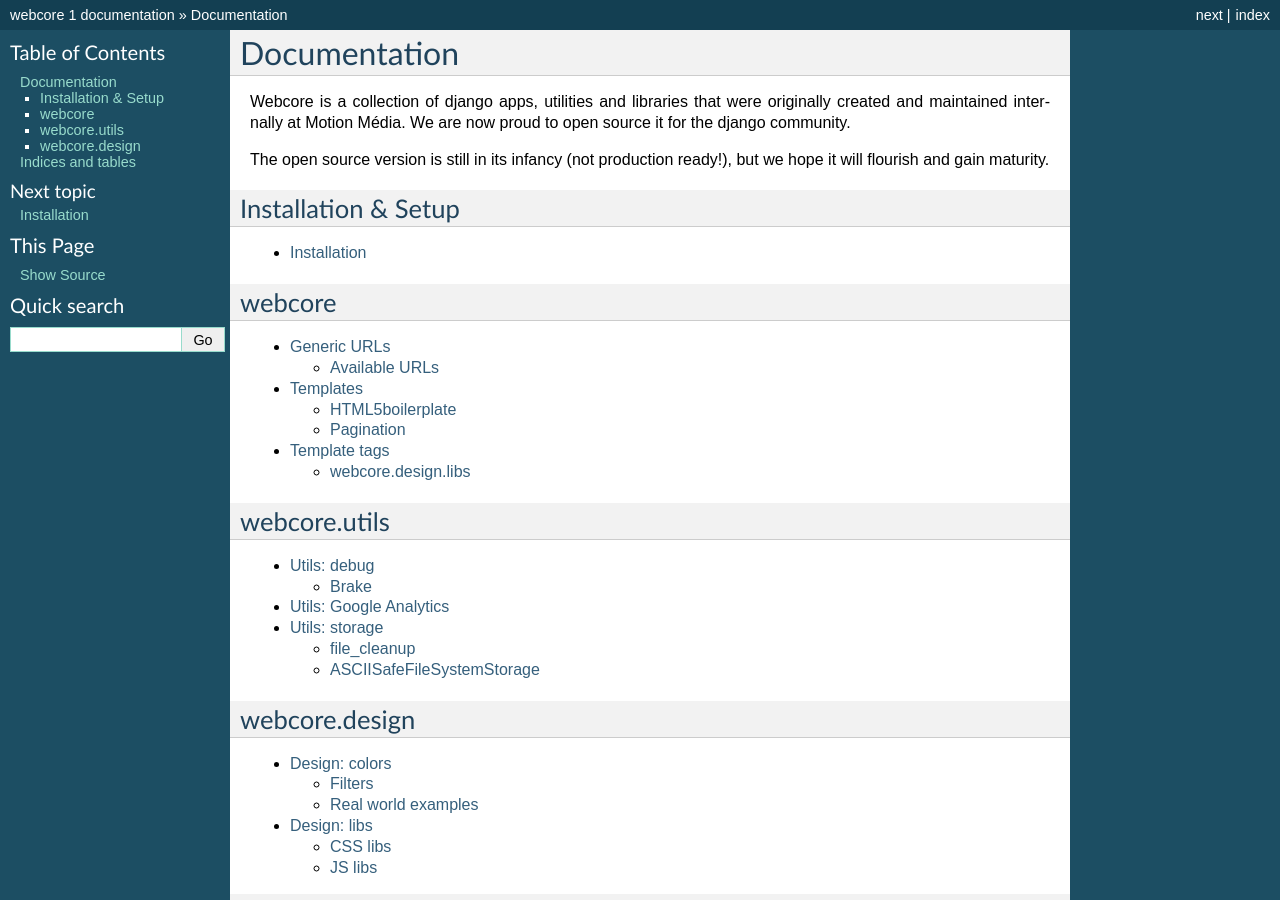
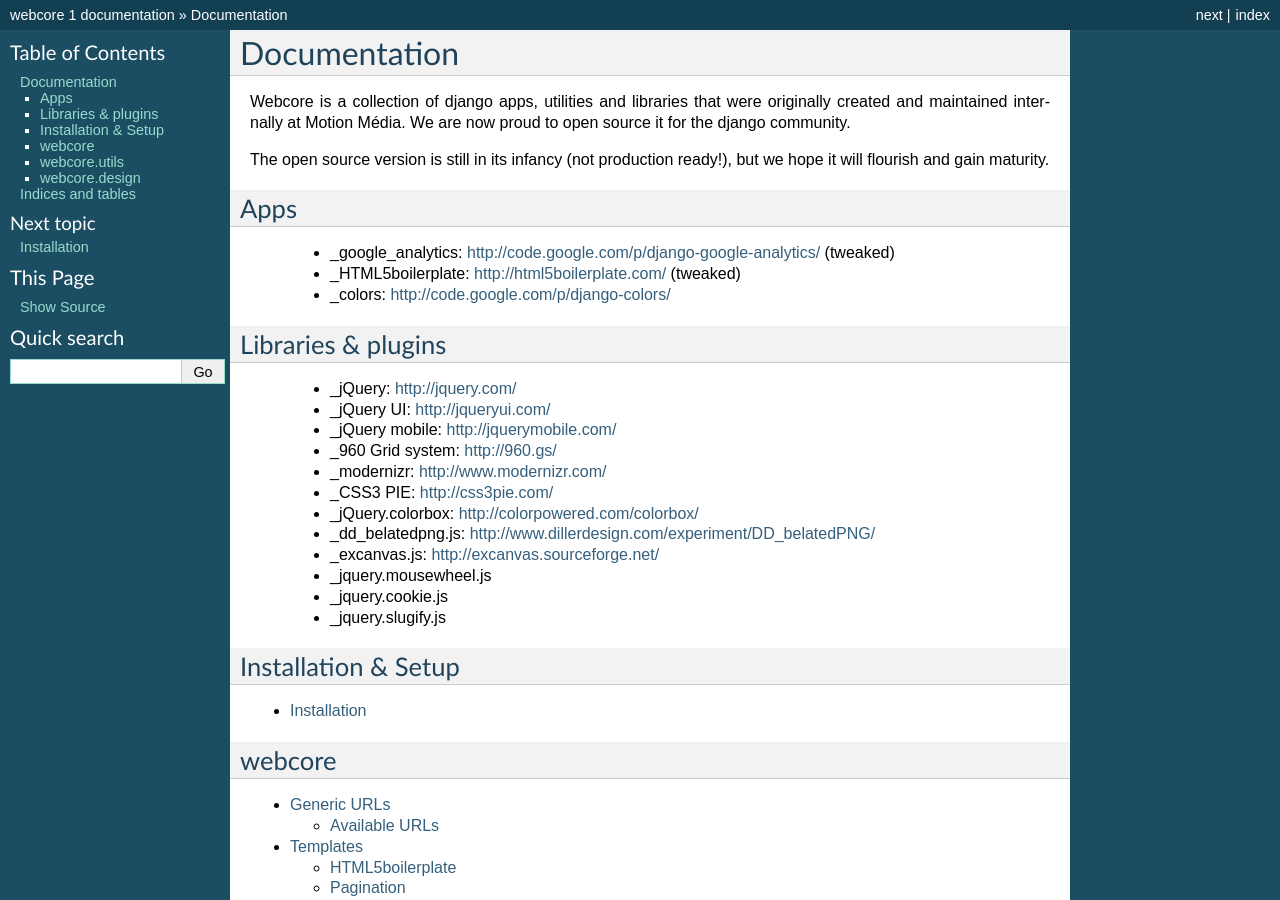
Before and after one commit to h3/django-webcore, a Sphinx documentation site: the page built from docs/index.rst, in a window 1280 px wide and 900 px high. Built offline with Sphinx 7.4.7, drawn with Linux system fonts in a browser that asks for light colours.

Commit message:
Updated documentation

```diff
--- a/docs/index.rst
+++ b/docs/index.rst
@@ -10,6 +10,29 @@
 |webcore| is a collection of django apps, utilities and libraries that were originally created and maintained internally at Motion Média. We are now proud to open source it for the django community.
 
 The open source version is still in its infancy (not production ready!), but we hope it will flourish and gain maturity.
+
+Apps
+----
+
+ * _google_analytics: http://code.google.com/p/django-google-analytics/ (tweaked)
+ * _HTML5boilerplate: http://html5boilerplate.com/ (tweaked)
+ * _colors: http://code.google.com/p/django-colors/
+
+Libraries & plugins
+-------------------
+
+ * _jQuery: http://jquery.com/
+ * _jQuery UI: http://jqueryui.com/
+ * _jQuery mobile: http://jquerymobile.com/
+ * _960 Grid system: http://960.gs/
+ * _modernizr: http://www.modernizr.com/
+ * _CSS3 PIE: http://css3pie.com/
+ * _jQuery.colorbox: http://colorpowered.com/colorbox/
+ * _dd_belatedpng.js: http://www.dillerdesign.com/experiment/DD_belatedPNG/
+ * _excanvas.js: http://excanvas.sourceforge.net/
+ * _jquery.mousewheel.js
+ * _jquery.cookie.js
+ * _jquery.slugify.js
 
 Installation & Setup
 --------------------
```
